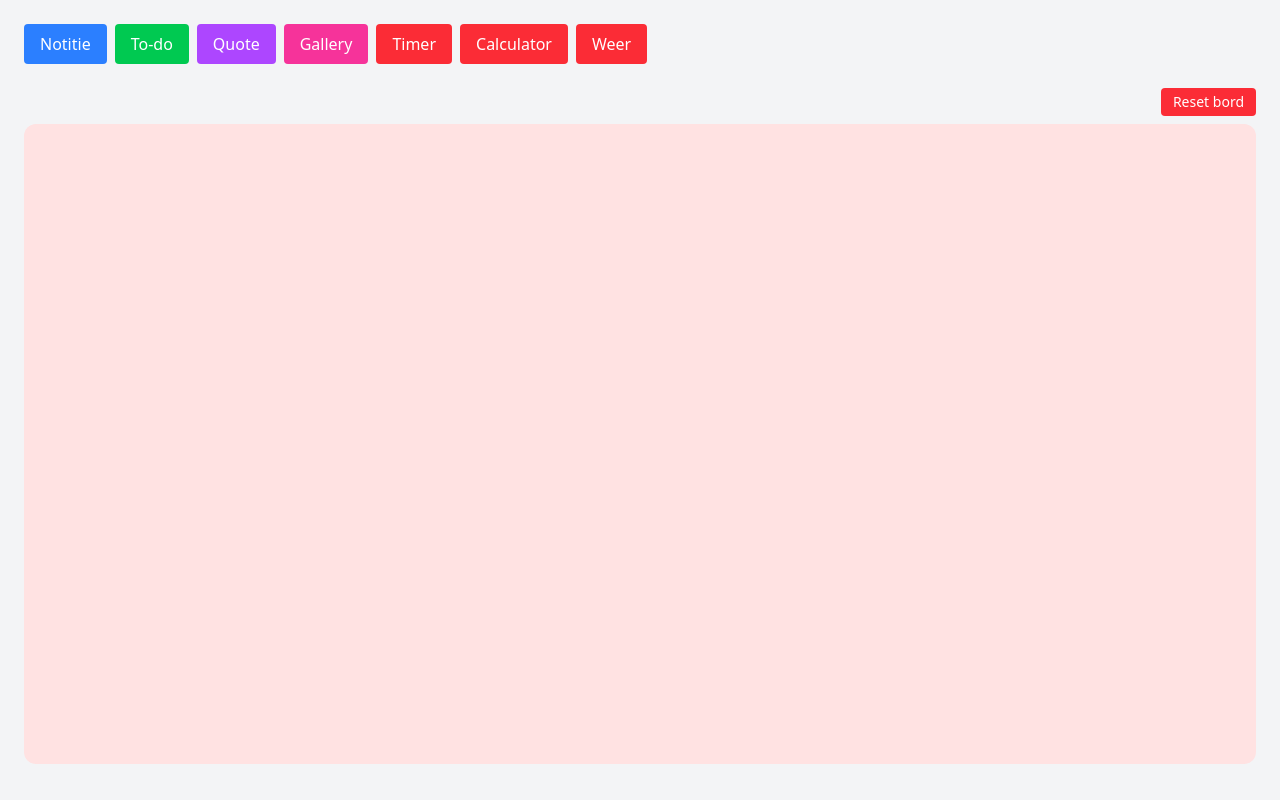
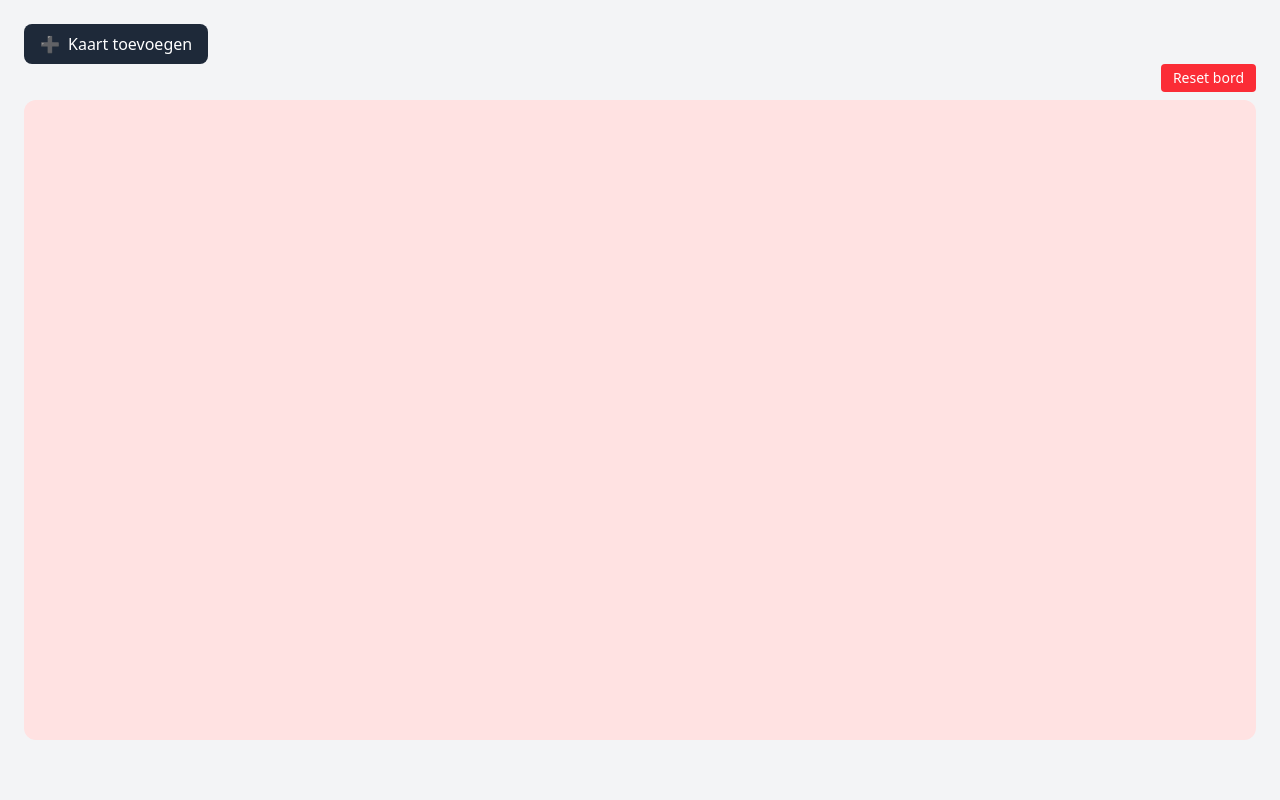
Before and after one commit to decoolesabri/innovatieproject-sabri, a React (Vite) app: page / in a window 1280 px wide. Built offline with nearby package versions, Linux system fonts and the light colour scheme.

Commit message:
Add expandable card picker with toggle button
Refactored CardPicker to use a single 'Kaart toevoegen' button that expands to show card type options. Introduced local state to manage open/close behavior and extracted PickerButton for cleaner code and easier styling.

```diff
--- a/src/components/CardPicker.jsx
+++ b/src/components/CardPicker.jsx
@@ -1,54 +1,59 @@
+import { useState } from "react";
+
 export default function CardPicker({ addCard }) {
+    const [open, setOpen] = useState(false);
+
+    function add(type) {
+        addCard(type);
+        setOpen(false);
+    }
+
     return (
-        <div className="flex gap-2 mb-6">
+        <div className="flex items-center gap-2">
+            {/* Open button */}
             <button
-                onClick={() => addCard("note")}
-                className="px-4 py-2 bg-blue-500 text-white rounded"
+                onClick={() => setOpen((prev) => !prev)}
+                className="px-4 py-2 bg-gray-800 text-white rounded-lg flex items-center gap-2 shrink-0"
             >
-                Notitie
+                <span>➕</span>
+                <span>Kaart toevoegen</span>
             </button>
 
-            <button
-                onClick={() => addCard("todo")}
-                className="px-4 py-2 bg-green-500 text-white rounded"
-            >
-                To-do
-            </button>
-
-            <button
-                onClick={() => addCard("quote")}
-                className="px-4 py-2 bg-purple-500 text-white rounded"
-            >
-                Quote
-            </button>
-
-            <button
-                onClick={() => addCard("gallery")}
-                className="px-4 py-2 bg-pink-500 text-white rounded"
-            >
-                Gallery
-            </button>
-
-            <button
-                onClick={() => addCard("timer")}
-                className="px-4 py-2 bg-red-500 text-white rounded"
-            >
-                Timer
-            </button>
-
-            <button
-                onClick={() => addCard("calculator")}
-                className="px-4 py-2 bg-red-500 text-white rounded"
-            >
-                Calculator
-            </button>
-
-            <button
-                onClick={() => addCard("weather")}
-                className="px-4 py-2 bg-red-500 text-white rounded"
-            >
-                Weer
-            </button>
+            {/* Inline expandable buttons */}
+            {open && (
+                <div className="
+                    flex gap-2
+                    p-2 bg-white rounded-xl shadow
+                    max-w-[70vw] overflow-x-auto
+                ">
+                    <PickerButton label="Notitie" color="bg-blue-500" onClick={() => add("note")} />
+                    <PickerButton label="To-do" color="bg-green-500" onClick={() => add("todo")} />
+                    <PickerButton label="Quote" color="bg-purple-500" onClick={() => add("quote")} />
+                    <PickerButton label="Gallery" color="bg-pink-500" onClick={() => add("gallery")} />
+                    <PickerButton label="Timer" color="bg-red-500" onClick={() => add("timer")} />
+                    <PickerButton label="Calculator" color="bg-orange-500" onClick={() => add("calculator")} />
+                    <PickerButton label="Weer" color="bg-yellow-500" onClick={() => add("weather")} />
+                </div>
+            )}
         </div>
     );
 }
+
+function PickerButton({ label, color, onClick }) {
+    return (
+        <button
+            onClick={onClick}
+            className={`
+                px-3 py-1.5
+                rounded-md
+                text-white text-sm font-medium
+                whitespace-nowrap
+                ${color}
+                hover:opacity-90
+                transition
+            `}
+        >
+            {label}
+        </button>
+    );
+}
```
